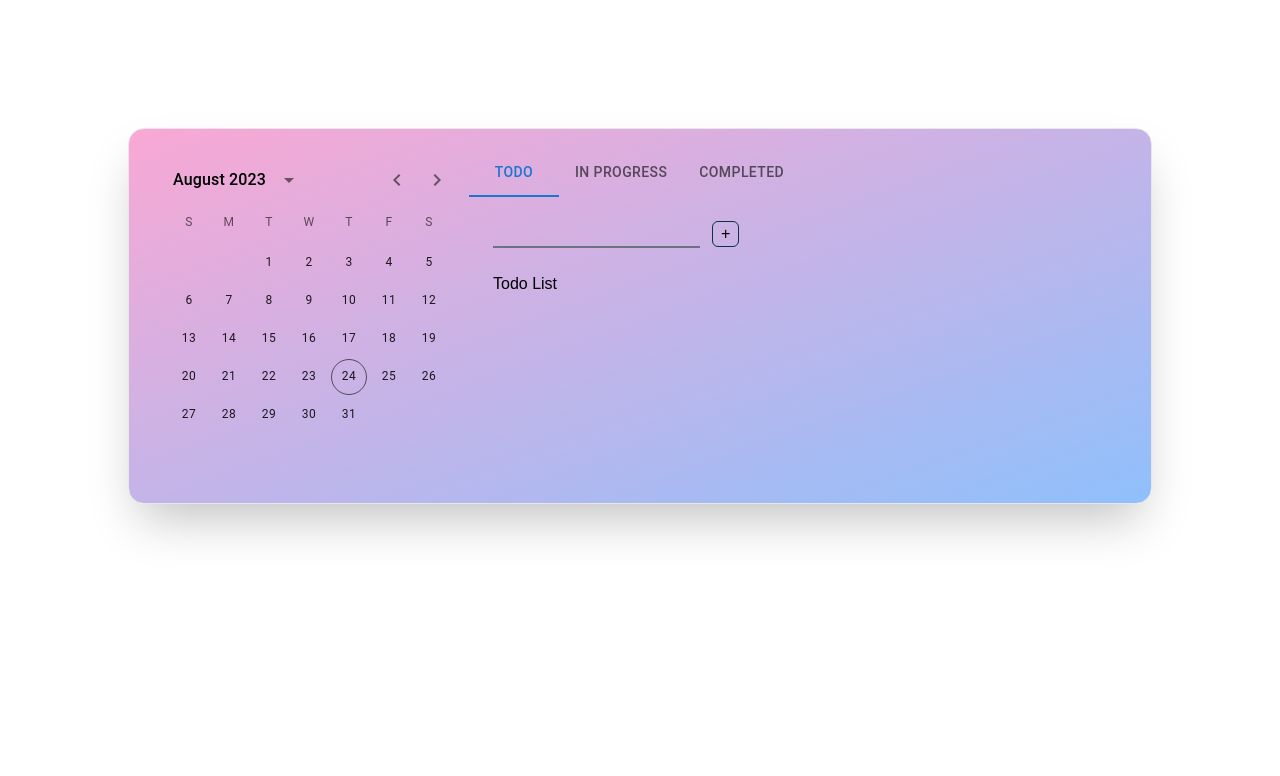
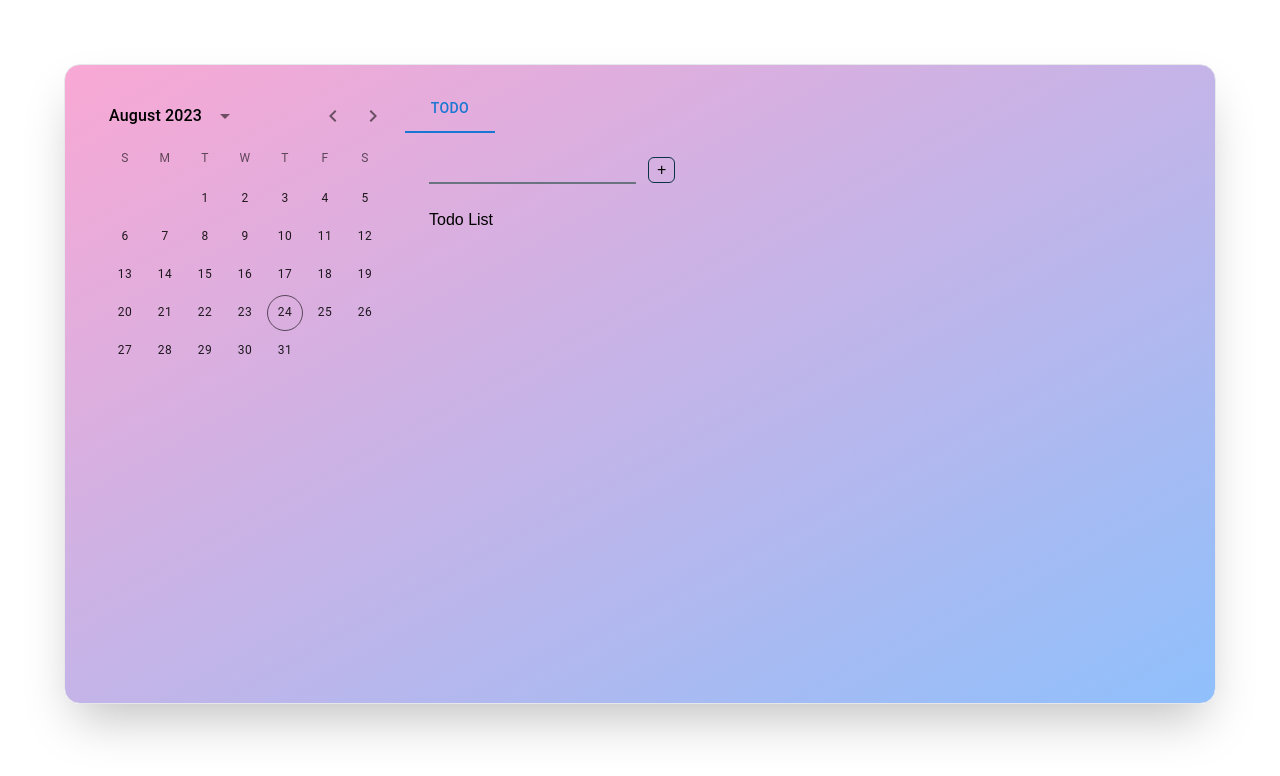
Before and after one commit to kiruthiyaashree/todo, a React (Create React App) app: page / in a window 1280 px wide. Shown: the top 776 px of the page. Built offline with nearby package versions, Linux system fonts and the light colour scheme.

Commit message:
todo commit

```diff
--- a/src/components/Todo.js
+++ b/src/components/Todo.js
@@ -53,7 +53,7 @@ import '../App.css';
     }
     return (
         <div className='flex items-center justify-center font-poppins'>
-        <div className="m-[10%] w-[100%] border bg-gradient-to-br from-pink-300 to-blue-400/70 shadow-2xl rounded-2xl p-5">
+        <div className="m-[5%] h-[40rem] w-[100%] border bg-gradient-to-br from-pink-300 to-blue-400/70 shadow-2xl rounded-2xl p-5">
             <div className="grid grid-cols-[1fr_5fr]">
             <LocalizationProvider dateAdapter={AdapterDayjs}>
                    <DateCalendar  />
@@ -63,25 +63,23 @@ import '../App.css';
                         <Box >
                             <TabList onChange={handleChange}>
                                 <Tab label="Todo" value="1"/>
-                                <Tab label="In Progress" value="2"/>
-                                <Tab label="Completed" value="3"/>
                             </TabList>
                         </Box>
                         <TabPanel value="1" className='flex flex-col items-start'>
                         <form className='' onSubmit={handleSubmit} >
-                            <input type="text" id="item" value={newItem}  onChange={(e)=>setNewItem(e.target.value)} className='border-b-2 border-gray-500 font-poppins outline-none bg-inherit mr-3'/>
+                            <input type="text" id="item" autoComplete='off' value={newItem}  onChange={(e)=>setNewItem(e.target.value)} className='border-b-2 border-gray-500 font-poppins outline-none bg-inherit mr-3'/>
                                 <button className='border border-cyan-950 px-2  rounded-md'>+</button>
                             </form>
                             <br/>
                             <div className=''>
                                 <h1>Todo List</h1>
-                                <ul className='todo-list'>
+                                    <ul className='grid grid-cols-[repeat(6,1fr)] gap-2 overflow-y-scroll scrollbar-hidden h-[25em]'>
 
                                     {
                                         todos.map((todo)=>
                                         {
-                                        return <li className='font-poppins border bg-white rounded-lg shadow-md p-3 m-2 w-full flex justify-between todo-item ' key={todo.id}>
-                                            <label className='flex items-center'>
+                                             return <li className='font-poppins border w-min bg-white rounded-lg shadow-md p-3 m-2 h-min flex justify-between todo-item ' key={todo.id}>
+                                                <label className='flex items-center w-[25] overflow-hidden'>
                                                     <input type='checkbox' className='mx-2' checked={todo.completed} onChange={e=>toggleTodo(todo.id,e.target.checked)}/>{todo.title}
                                                 </label>
                                                 <button className='mx-2' onClick={()=>deleteTodo(todo.id)}>
@@ -93,9 +91,6 @@ import '../App.css';
                                     </ul>
                                 </div>
                         </TabPanel>
-                        <TabPanel value="2">Item two</TabPanel>
-                        <TabPanel value="3">Item three</TabPanel>
-
                     </TabContext>
             </div>
             </div>
```
Lines whose indentation alone changed are shown as unchanged.
